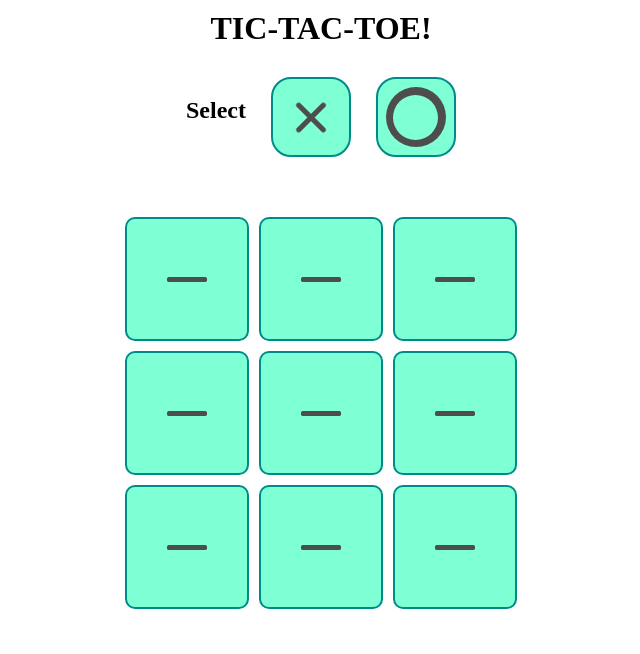
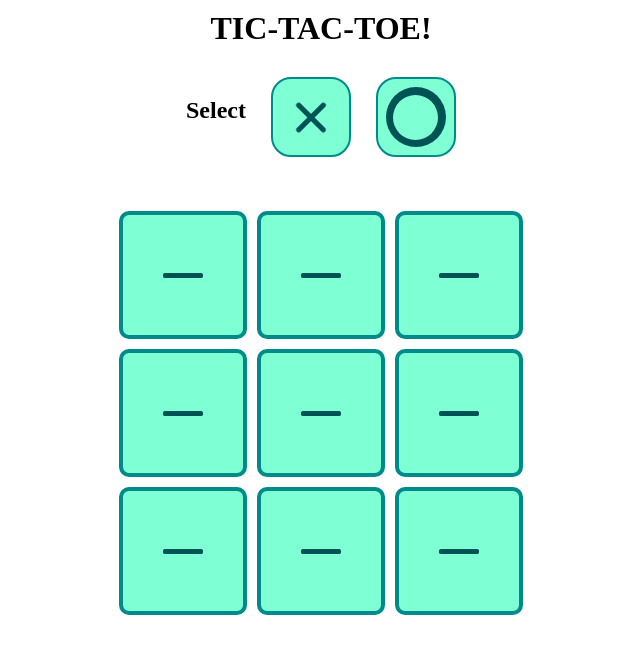
Before and after one commit to Aksaithon/tiktaker, a React (Vite) app: page / in a window 1280 px wide. Shown: the top 654 px of the page, without its empty margins (319-959 px from the left). Built offline with nearby package versions, Linux system fonts and the light colour scheme.

Commit message:
Some small fixes on logical gameplay

```diff
--- a/src/App.css
+++ b/src/App.css
@@ -32,8 +32,8 @@ h1{
   align-content: center;
 
   gap: 10px;
-  width: 400px;
-  height: 400px;
+  width: 404px;
+  height: 404px;
 }
 
 .box {
@@ -47,7 +47,7 @@ h1{
   height: 120px;
   width: 120px;
 
-  border: 2px solid darkcyan;
+  border: 4px solid darkcyan;
   border-radius: 10px;
 }
 
--- a/src/App.tsx
+++ b/src/App.tsx
@@ -240,6 +240,7 @@ const App = () => {
             symbol == compSymb ? "Computer" : "😱You"
           } won!!`;
           document.getElementsByTagName("button")[0].textContent = "Restart";
+          setStartGame(false);
         }
 
         break;
@@ -273,8 +274,12 @@ const App = () => {
                       .getElementsByTagName("h1")[1]
                       .textContent?.includes("TIE")
                   ? (document.getElementsByTagName("h1")[1].textContent =
-                      "Its TIE🤭 pls restart")
-                  : "";
+                      "pls restart 🤭 ")
+                  : document
+                      .getElementsByTagName("h1")[1]
+                      .textContent?.includes("won!!")
+                  ? alert("Restart bro")
+                  : alert("Select symbol");
               }}
             >
               <Symbols thisAnim={whichAnim[id]} />
--- a/src/components/Symbols.css
+++ b/src/components/Symbols.css
@@ -1,17 +1,17 @@
 .dash {
   position: absolute;
-  background-color:rgb(77, 77, 77);
+  background-color:rgb(0, 83, 85);
   height: 5px;
   width: 40px;
   border-radius: 5px;
 }
 
 .circleAnimPart1 {
-  animation: circleP1 0.5s ease-in-out forwards;
+  animation: circleP1 0.3s cubic-bezier(0.45, 1.45, 0.02, 2.17) forwards;
 }
 
 .circleAnimPart2 {
-  animation: circleP2 0.5s ease-in-out forwards;
+  animation: circleP2 0.3s cubic-bezier(0.45, 1.45, 0.02, 2.17) forwards;
 }
 
 @keyframes circleP1 {
@@ -32,10 +32,10 @@
 }
 
 .crossAnimPart1 {
-  animation: crossP1 0.1s ease-in-out forwards;
+  animation: crossP1 0.3s cubic-bezier(0.45, 1.45, 0.02, 2.17) forwards;
 }
 .crossAnimPart2 {
-  animation: crossP2 0.1s ease-in-out forwards;
+  animation: crossP2 0.3s cubic-bezier(0.45, 1.45, 0.02, 2.17) forwards;
 }
 
 @keyframes crossP1 {
```
